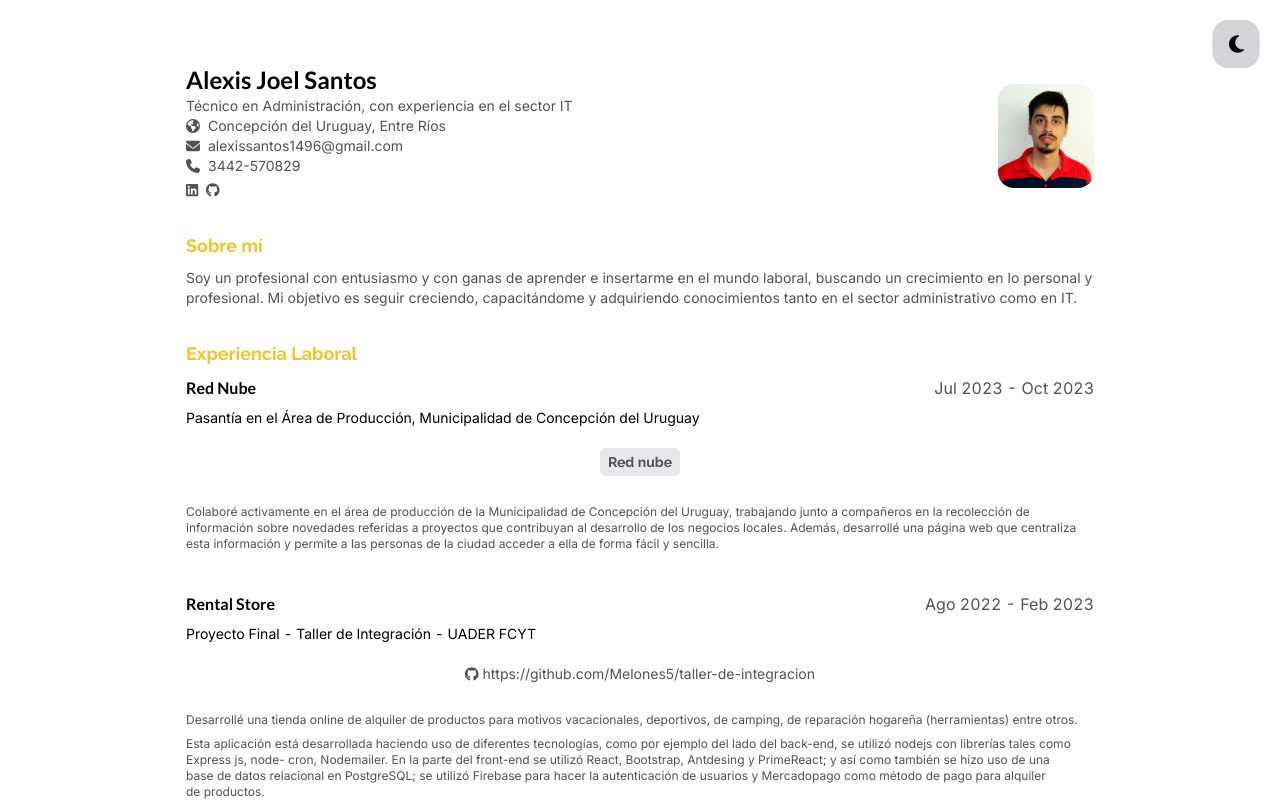
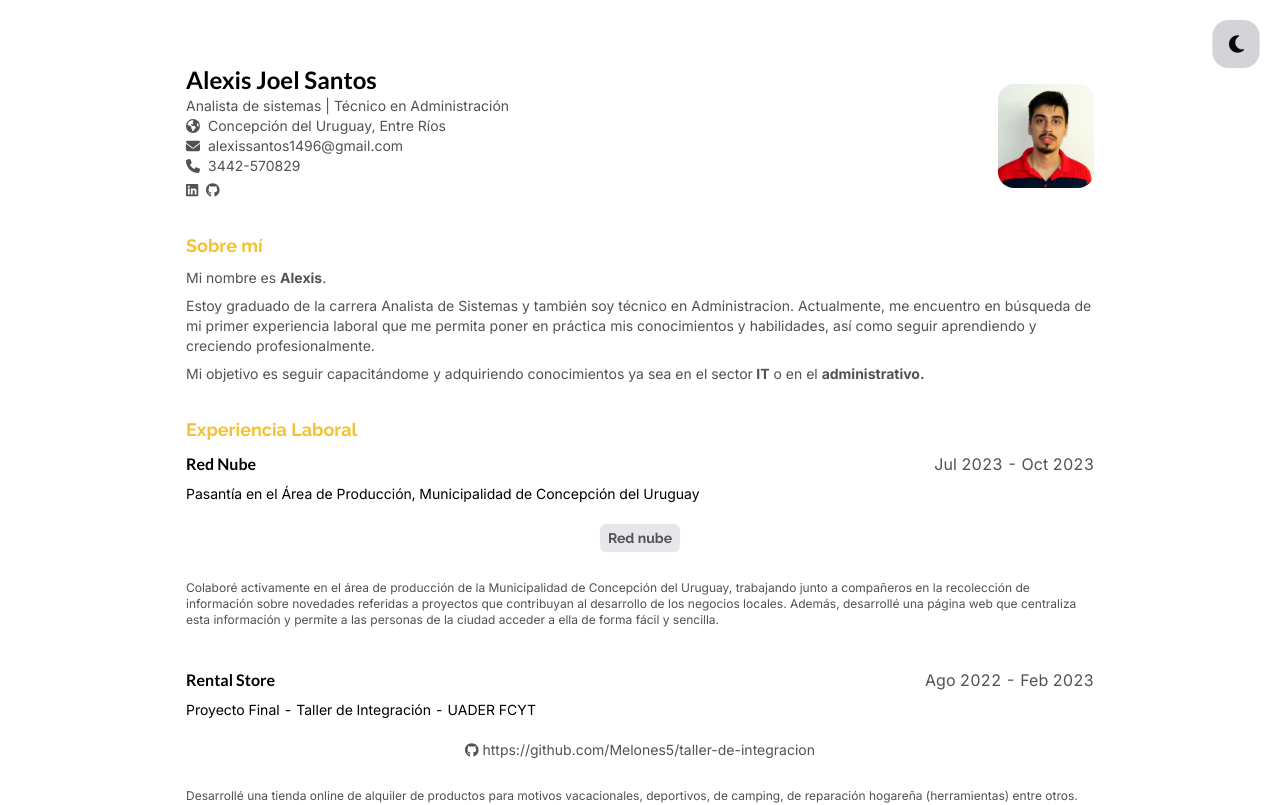
Before and after one commit to Melones5/Newportfolio, a React (Create React App) app: page / in a window 1280 px wide. Shown: the top 805 px of the page. Built offline with nearby package versions, Linux system fonts and the light colour scheme; a web font is replaced by a local one.

Commit message:
changing the about section

```diff
--- a/src/components/sections/About.jsx
+++ b/src/components/sections/About.jsx
@@ -4,11 +4,14 @@ const About = () => {
   return (
     <div className='w-full pt-8'>
       <h2 className='text-lg font-raleway font-bold text-primary-yellow'>Sobre mí</h2>
-      <p className='pt-2 text-sm font-inter text-neutralText dark:text-darkText'>Soy un profesional con entusiasmo y con ganas de
-        aprender e insertarme en el mundo laboral, buscando
-        un crecimiento en lo personal y profesional. Mi objetivo
-        es seguir creciendo, capacitándome y adquiriendo
-        conocimientos tanto en el sector administrativo como en IT.</p>
+      <p className='pt-2 text-sm font-inter text-neutralText dark:text-darkText'>
+        Mi nombre es <span className='font-bold'>Alexis</span>. </p>
+      <p className='pt-2 text-sm font-inter text-neutralText dark:text-darkText'>Estoy graduado de la carrera Analista de Sistemas y también soy técnico en Administracion.
+        Actualmente, me encuentro en búsqueda de mi primer experiencia laboral que me permita poner en práctica mis conocimientos y habilidades,
+        así como seguir aprendiendo y creciendo profesionalmente. </p>
+      <p className='pt-2 text-sm font-inter text-neutralText dark:text-darkText'>Mi objetivo es seguir capacitándome y adquiriendo conocimientos ya sea en el sector
+        <span className='font-bold'> IT</span> o en el <span className='font-bold'>administrativo.</span>
+      </p>
     </div>
   )
 }
--- a/src/components/sections/Presentation.jsx
+++ b/src/components/sections/Presentation.jsx
@@ -14,7 +14,7 @@ const Presentation = () => {
       <div className='flex items-center justify-between'>
         <div>
           <h1 className='font-lato font-bold text-2xl dark:text-white'>Alexis Joel Santos</h1>
-          <p className='text-sm font-inter text-neutralText dark:text-darkText'>Técnico en Administración, con experiencia en el sector IT</p>
+          <p className='text-sm font-inter text-neutralText dark:text-darkText'>Analista de sistemas | Técnico en Administración</p>
           <p className='text-sm font-inter text-neutralText dark:text-darkText'> <FontAwesomeIcon icon={faEarthAmericas} className='pr-2'/>Concepción del Uruguay, Entre Ríos</p>
           <p className='text-sm font-inter text-neutralText dark:text-darkText'> <FontAwesomeIcon icon={faEnvelope} className='pr-2'/>alexissantos1496@gmail.com</p>
           <p className='text-sm font-inter text-neutralText dark:text-darkText'> <FontAwesomeIcon icon={faPhone} className='pr-2'/>3442-570829</p>
```
